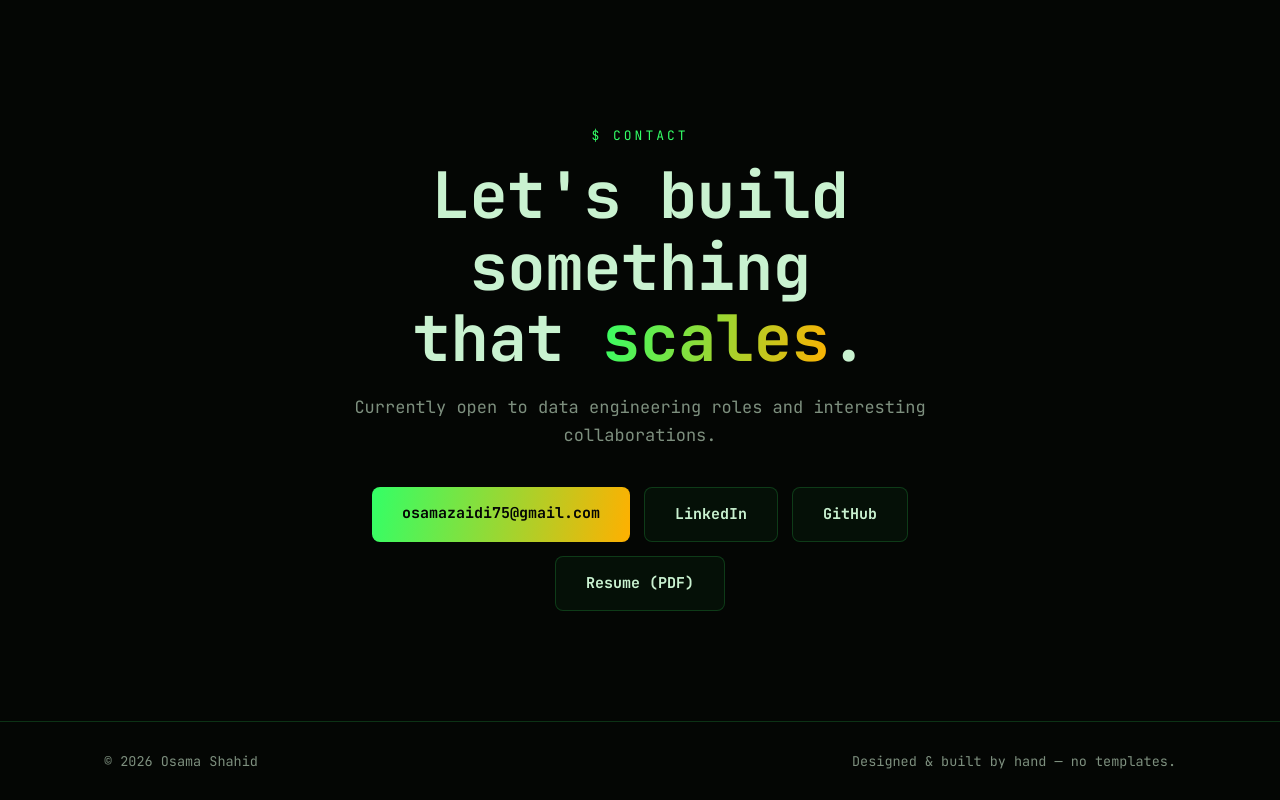
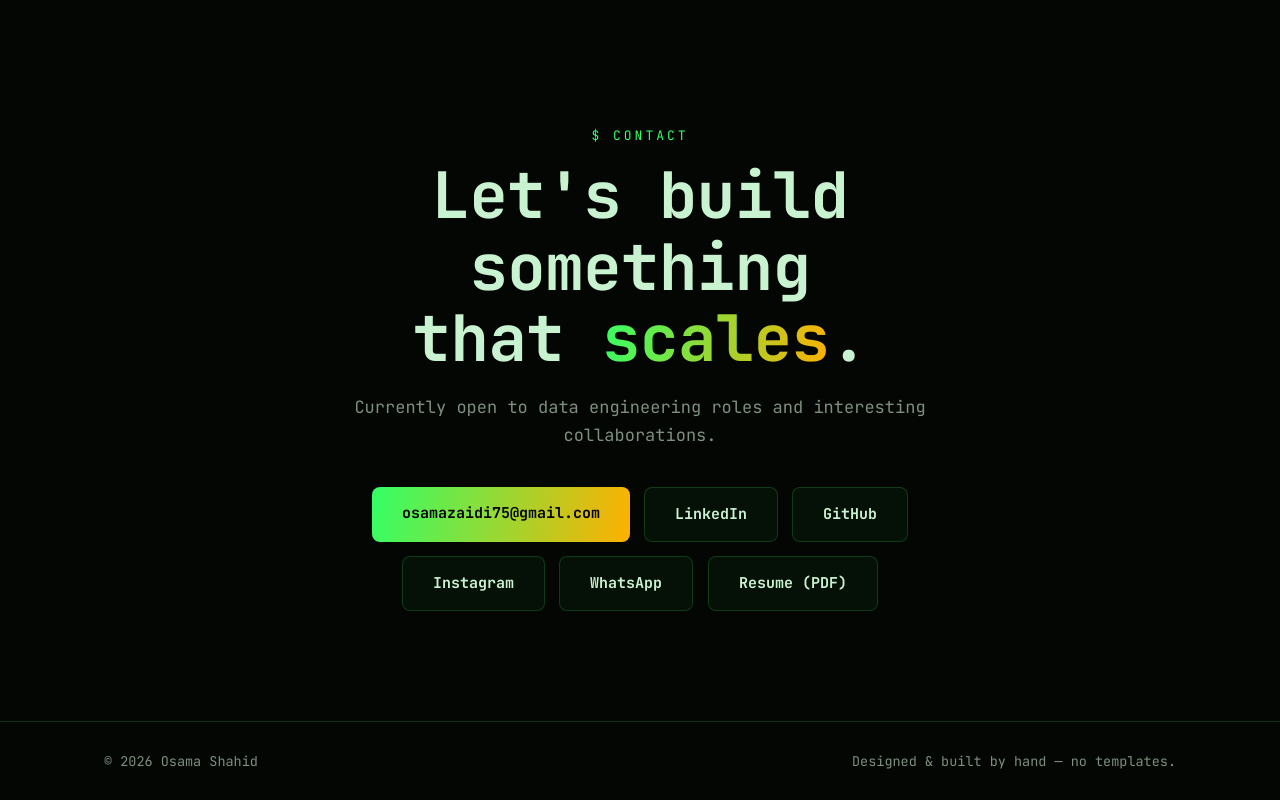
Before and after one commit to OsamaZaidi75/portfolio, a plain HTML site: page index.html in a window 1280 px wide. Shown: the part 4656-5456 px from the top of the page. Drawn offline with nearby package versions, Linux system fonts and the light colour scheme; animation ran at ten frames a second.

Commit message:
Add Instagram and WhatsApp buttons to Contact section

```diff
--- a/index.html
+++ b/index.html
@@ -177,6 +177,8 @@
       <a href="mailto:osamazaidi75@gmail.com" class="btn btn-primary magnetic">osamazaidi75@gmail.com</a>
       <a href="https://www.linkedin.com/in/osama-shahid-391b84aa/" target="_blank" rel="noopener" class="btn btn-ghost magnetic">LinkedIn</a>
       <a href="https://github.com/OsamaZaidi75" target="_blank" rel="noopener" class="btn btn-ghost magnetic">GitHub</a>
+      <a href="https://www.instagram.com/sahil_zd/" target="_blank" rel="noopener" class="btn btn-ghost magnetic">Instagram</a>
+      <a href="https://wa.me/918126688826" target="_blank" rel="noopener" class="btn btn-ghost magnetic">WhatsApp</a>
       <a href="assets/Osama_Shahid_Resume.pdf" download="Osama_Shahid_Resume.pdf" class="btn btn-ghost magnetic">Resume (PDF)</a>
     </div>
   </div>
```
